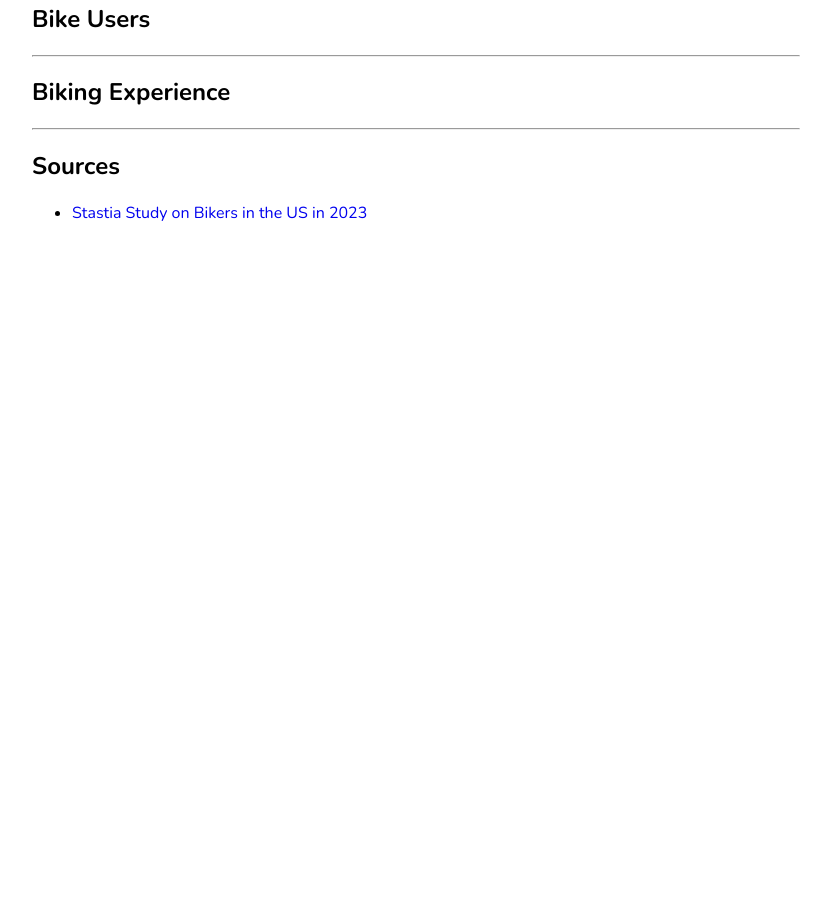
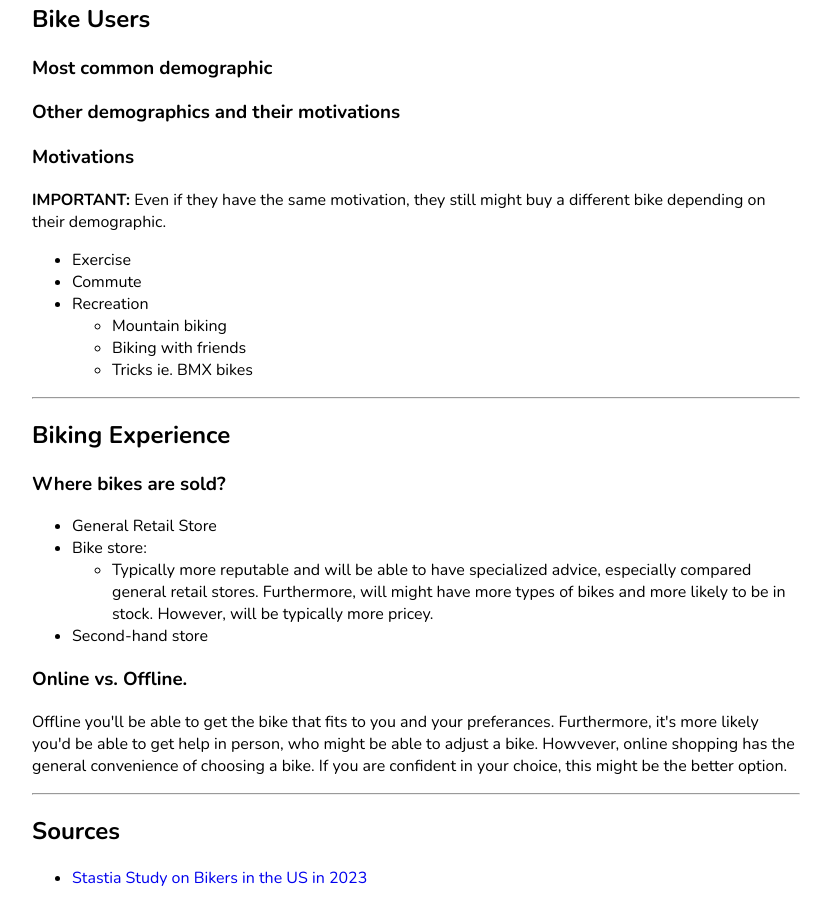
Before and after one commit to f-hanna/applications2024spring, a plain HTML site: page bike-finder/research-product-knowledge/index.html in a window 1280 px wide. Shown: the part 1089-2012 px from the top of the page, without its empty margins (224-1055 px from the left). Before the commit the page ends 1429 px from the top, so only its background shows below. Drawn offline with nearby package versions, Linux system fonts and the light colour scheme.

Commit message:
added research

```diff
--- a/bike-finder/research-product-knowledge/index.html
+++ b/bike-finder/research-product-knowledge/index.html
@@ -118,11 +118,84 @@
 
         <hr>
 
-        <h2>Bike Users</h2>
+        <div>
+
+            <h2>Bike Users</h2>
+            <!-- think about bikers who want to buy second-hand bikes -->
+
+            <div>
+                <h3>Most common demographic</h3>
+            </div>
+
+            <div>
+                <h3>Other demographics and their motivations</h3>
+                <ul>
+
+                </ul>
+            </div>
+
+            <div>
+                <h3>
+                    Motivations
+                </h3>
+                <p>
+                    <strong>IMPORTANT: </strong> Even if they have the same motivation, they still might buy a different bike depending on their demographic.
+                </p>
+                <ul>
+                    <li>Exercise</li>
+                    <li>Commute</li>
+                    <li>Recreation
+                        <ul>
+                            <li>Mountain biking</li>
+                            <li>Biking with friends</li>
+                            <li>Tricks ie. BMX bikes</li>
+                        </ul>
+                    </li>
+
+
+                </ul>
+            </div>
+
+        </div>
 
         <hr>
 
-        <h2>Biking Experience</h2>
+        <div>
+
+            <h2>Biking Experience</h2>
+
+            <div>
+                <h3>
+                    Where bikes are sold?
+                </h3>
+
+
+                <ul>
+                    <li>General Retail Store</li>
+                    <li>Bike store:
+                        <ul><li>
+                            Typically more reputable and will be able to have specialized advice, especially compared general retail stores. Furthermore, will might have more types of bikes and more likely to be in stock. However, will be typically more pricey.
+                        </li></ul>
+
+                    </li>
+                    <li>Second-hand store</li>
+                </ul>
+
+                <div>
+                    <h3>Online vs. Offline.</h3>
+
+                    <p>
+                        Offline you'll be able to get the bike that fits to you and your preferances. Furthermore, it's more likely you'd be able to get help in person, who might be able to adjust a bike. Howvever, online shopping has the general convenience of choosing a bike. If you are confident in your choice, this might be the better option.
+                    </p>
+
+                </div>
+
+
+            </div>
+
+        </div>
+
+
 
         <hr>
 
```
